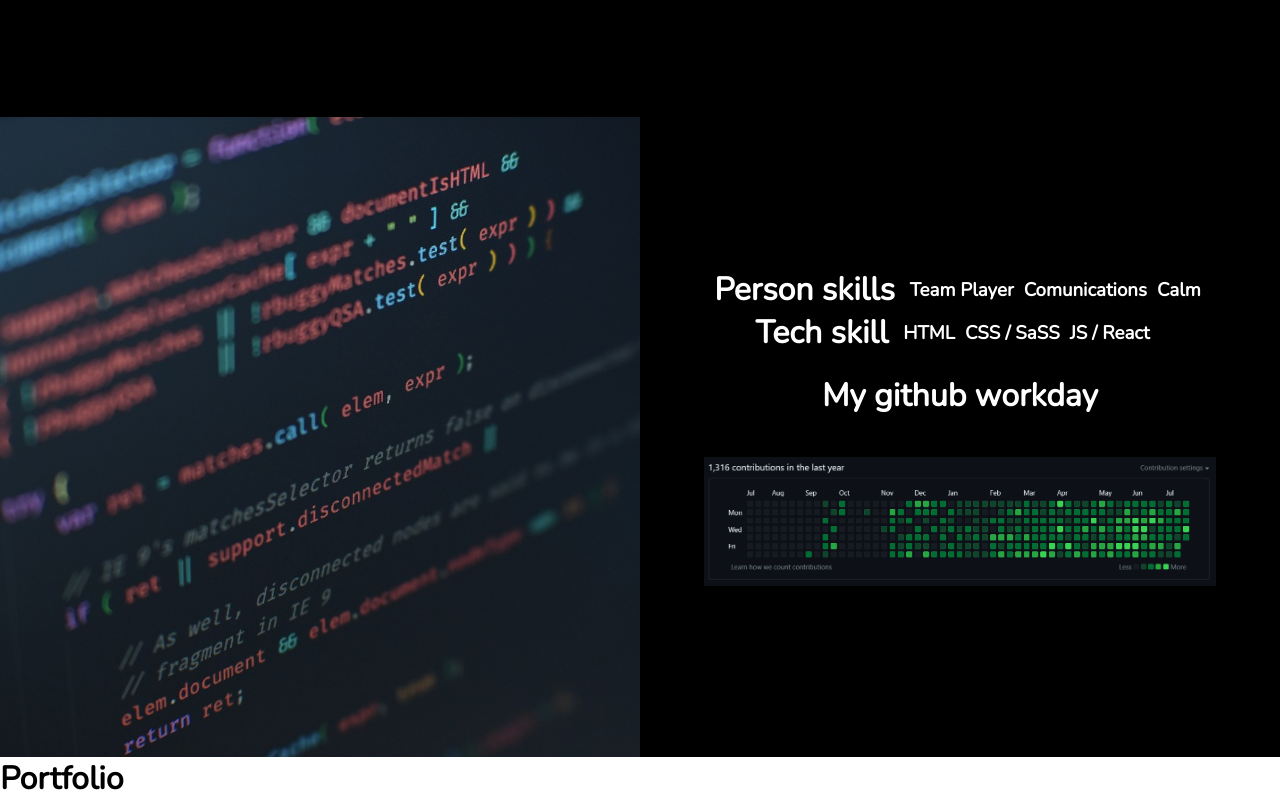
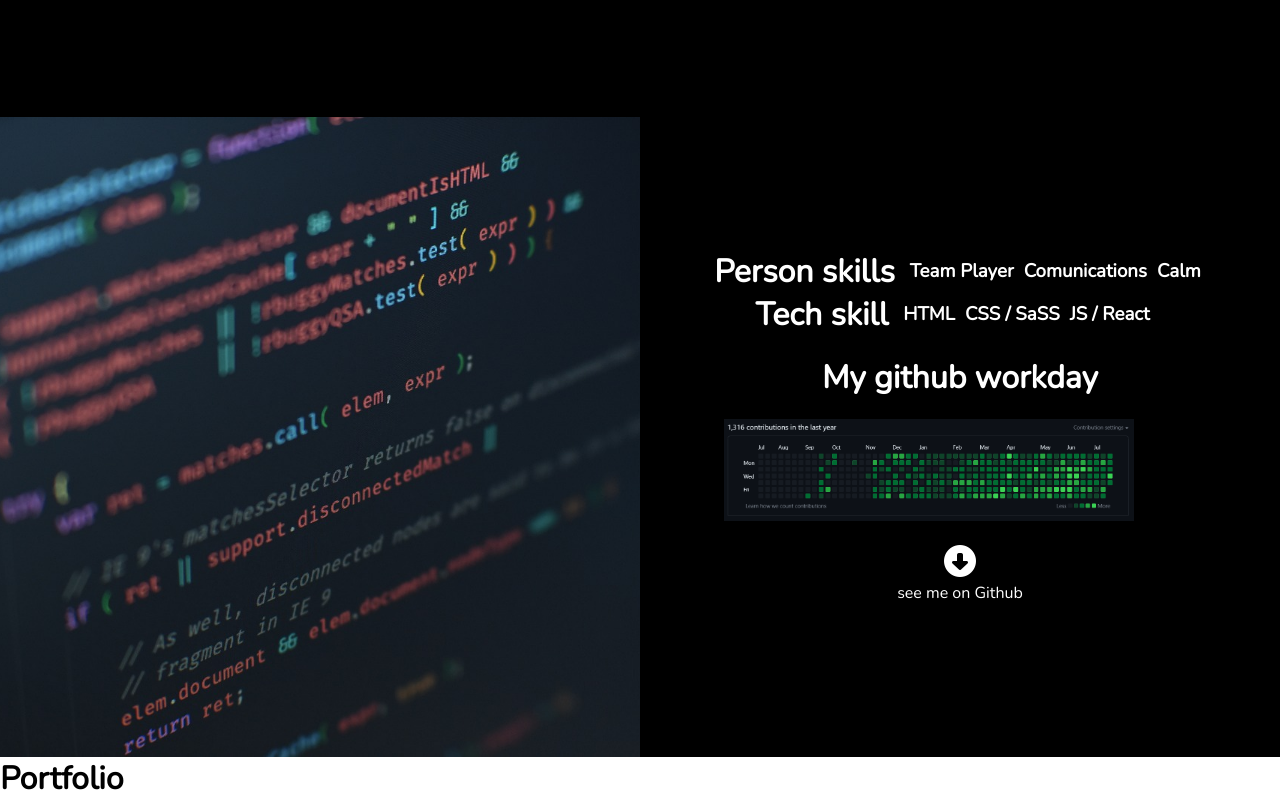
Before and after one commit to marcinoles87/mysite, a React (Create React App) app: page / in a window 1280 px wide. Shown: the part 1863-2663 px from the top of the page. Built offline with nearby package versions, Linux system fonts and the light colour scheme.

Commit message:
work with portfolio section

```diff
--- a/public/index.html
+++ b/public/index.html
@@ -13,6 +13,7 @@
     <link rel="preconnect" href="https://fonts.googleapis.com">
 <link rel="preconnect" href="https://fonts.gstatic.com" crossorigin>
 <link href="https://fonts.googleapis.com/css2?family=Nunito:wght@300&family=Roboto+Condensed&family=Teko&display=swap" rel="stylesheet">
+<link rel="stylesheet" href="https://cdnjs.cloudflare.com/ajax/libs/font-awesome/6.4.0/css/all.min.css" integrity="sha512-iecdLmaskl7CVkqkXNQ/ZH/XLlvWZOJyj7Yy7tcenmpD1ypASozpmT/E0iPtmFIB46ZmdtAc9eNBvH0H/ZpiBw==" crossorigin="anonymous" referrerpolicy="no-referrer" />
     <!--
       manifest.json provides metadata used when your web app is installed on a
       user's mobile device or desktop. See https://developers.google.com/web/fundamentals/web-app-manifest/
--- a/src/components/Projects.js
+++ b/src/components/Projects.js
@@ -29,10 +29,13 @@ function Projects() {
         </div>
 
         <div className='project-githubwork'>
-          <h1>My github workday</h1> </div>
-        <img className='project-githubwork' src={githubwork} alt='github-work'></img>
 
+            <h1>My github workday</h1>
 
+            <img className='project-githubwork' src={githubwork} alt='github-work'></img>
+            <i class="fa-solid fa-circle-down fa-2xl"></i>
+            <a href='https://github.com/marcinoles87'>see me on Github</a>
+          </div>
       </div>
 
 
--- a/src/components/project.scss
+++ b/src/components/project.scss
@@ -49,10 +49,21 @@ $primary-color : rgb(87, 209, 215);
         }
 
         .project-githubwork{
-
+            display: flex;
+            flex-direction: column;
             width: 80%;
             margin: 20px;
             text-align: center;
+
+            i{
+                margin:20px 30px;
+            }
+
+            a{
+                text-decoration: none;
+                color:white;
+            }
+
         }
 
 
```
